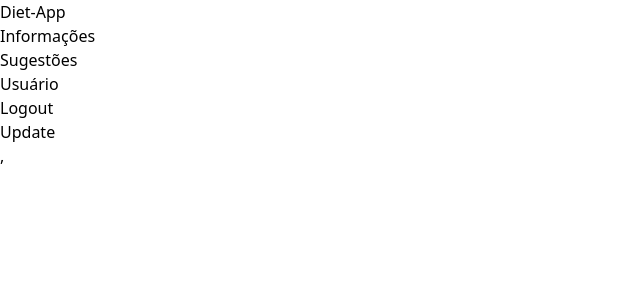
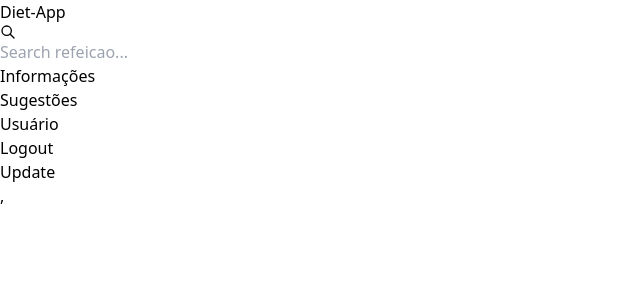
Before and after one commit to MatolaTheCoder/Diet-App, a React (Vite) app in the folder frontend-app/: page /dashboard in a window 1280 px wide. Shown: the top 300 px of the page, without its empty margins (0-640 px from the left). Built offline with nearby package versions, Linux system fonts and the light colour scheme; sample sign-in values are in the browser's storage.

Commit message:
feat: searchBar

```diff
--- a/frontend-app/src/components/utilities/Header.jsx
+++ b/frontend-app/src/components/utilities/Header.jsx
@@ -1,17 +1,38 @@
 import React, { useState } from 'react';
+import { HiOutlineSearch } from 'react-icons/hi';
+import { IoRestaurant } from 'react-icons/io5';
+import { MdFastfood } from 'react-icons/md';
 import { Link } from 'react-router-dom';
 
 export default function Header() {
     const [dropdownOpen, setDropdownOpen] = useState(false);
+    const [searchOpen, setSearchOpen] = useState(false);
+
+    // Exemplo de dados de tarefas
+    const refeicao = [
+        {
+            id: 1,
+            icon: <IoRestaurant />,
+            title: 'Pequeeno almoco',
+            category: 'Categoria 1',
+            calorias:'120',
+        },
+        {
+            id: 2,
+            icon: <IoRestaurant />,
+            title: 'Tarefa 2',
+            category: 'Categoria 2',
+            calorias: '90',
+        },
+        // Adicione mais tarefas conforme necessário
+    ];
 
     const handleLogout = async () => {
-        const token = localStorage.getItem('token')
-
+        const token = localStorage.getItem('token');
         if (!token) {
-            console.error("Nenhum token encontrado")
-            return
+            console.error("Nenhum token encontrado");
+            return;
         }
-
         try {
             const response = await fetch('http://127.0.0.1:8000/api/logout', {
                 method: 'POST',
@@ -20,38 +41,32 @@ export default function Header() {
                     'Authorization': `Bearer ${token}`,
                 },
             });
-
             if (response.ok) {
-                localStorage.removeItem('token')
-                localStorage.removeItem('user_id')
-
-                window.location.href = '/login'
+                localStorage.removeItem('token');
+                localStorage.removeItem('user_id');
+                window.location.href = '/login';
             } else {
-                console.error("Erro ao realizar logout")
+                console.error("Erro ao realizar logout");
             }
         } catch (error) {
-            console.error("Erro na requisição de logout:", error)
+            console.error("Erro na requisição de logout:", error);
         }
     };
+
     const handleUpdate = async () => {
         try {
             const id = localStorage.getItem('user_id');
-
             const response = await fetch(`http://127.0.0.1:8000/api/update/${Number(id)}`, {
                 method: 'GET',
                 headers: {
                     'Content-Type': 'application/json',
                 },
             });
-
             if (response.ok) {
                 window.location.href = '/update';
             }
-
-
-            const data = await response.json(); // Correct way to extract data
+            const data = await response.json();
             localStorage.setItem('dados', JSON.stringify(data));
-
         } catch (error) {
             Swal.fire({
                 title: 'Um erro ocorreu!',
@@ -63,26 +78,48 @@ export default function Header() {
         }
     };
 
-
     return (
         <header>
             <nav className="w-full bg-white shadow-sm">
                 <div className="container mx-auto py-4 flex items-center justify-between">
-                    {/* Logo Section */}
                     <div className="flex items-center p-4">
                         <span className="font-nunito text-green-400">
                             <span className="text-xl font-medium">Diet</span>
                             -<span className="text-gray-400 text-lg">App</span>
                         </span>
                     </div>
-
-                    {/* Navigation Links */}
-                    <div>
-
-
-                        <div>
                     <div>
                         <ul className="hidden md:flex pr-6 gap-8 font-semibold text-sm text-gray-600 underline">
+                            <li className='relative mx-2'>
+                                <div className="w-full max-w-3xl mx-auto bg-gray-100  rounded-lg shadow-md">
+                                    <div className="relative mb-4">
+                                        <HiOutlineSearch
+                                            className="text-gray-500 absolute top-1/2 -translate-y-1/2 left-3 cursor-pointer"
+                                        />
+                                        <input
+                                            type="text"
+                                            placeholder="Search refeicao..."
+                                            className="border border-gray-300 rounded-md h-10 w-full pl-10 pr-4 focus:outline-none focus:border-gray-200 text-sm"
+                                            onClick={() => setSearchOpen(!searchOpen)}
+                                        />
+                                    </div>
+                                    {searchOpen && (
+                                        <div className="bg-white rounded-lg overflow-hidden absolute">
+                                            {refeicao.map((ref) => (
+                                                <div key={ref.id} className="flex items-center w-72 justify-between p-4 border-b last:border-b-0">
+                                                    <div className="flex items-center space-x-4">
+                                                        <div className="text-2xl">{ref.icon}</div>
+                                                        <div>
+                                                            <h3 className="font-semibold text-gray-800">{ref.title}</h3>
+                                                            <p className="text-sm text-gray-500">{ref.category} • calorias: {ref.calorias} </p>
+                                                        </div>
+                                                    </div>
+                                                </div>
+                                            ))}
+                                        </div>
+                                    )}
+                                </div>
+                            </li>
                             <li className="hover:text-gray-800 transition-colors duration-200">
                                 <Link to="/informacoes">Informações</Link>
                             </li>
@@ -99,7 +136,6 @@ export default function Header() {
                                     <i className="fas fa-user"></i>
                                     <span>Usuário</span>
                                 </button>
-                                        {/* Dropdown Menu */}
                                 <ul
                                     className={`absolute ${dropdownOpen ? 'block' : 'hidden'} bg-white shadow-lg rounded-md mt-2 w-40 text-sm text-gray-600 font-normal`}
                                     aria-label="User dropdown menu"
@@ -108,18 +144,14 @@ export default function Header() {
                                         <button onClick={handleLogout}>Logout</button>
                                     </li>
                                     <li className="p-2 hover:bg-gray-100 transition-colors duration-200">
-                                                <button onClick={handleUpdate}> Update</button>
+                                        <button onClick={handleUpdate}>Update</button>
                                     </li>
                                 </ul>
                             </li>
                         </ul>
                     </div>
                 </div>
-
-                    </div>
-                </div>
             </nav>
         </header>
-    )
-        ;
+    );
 }
```
Lines whose indentation alone changed are shown as unchanged.
